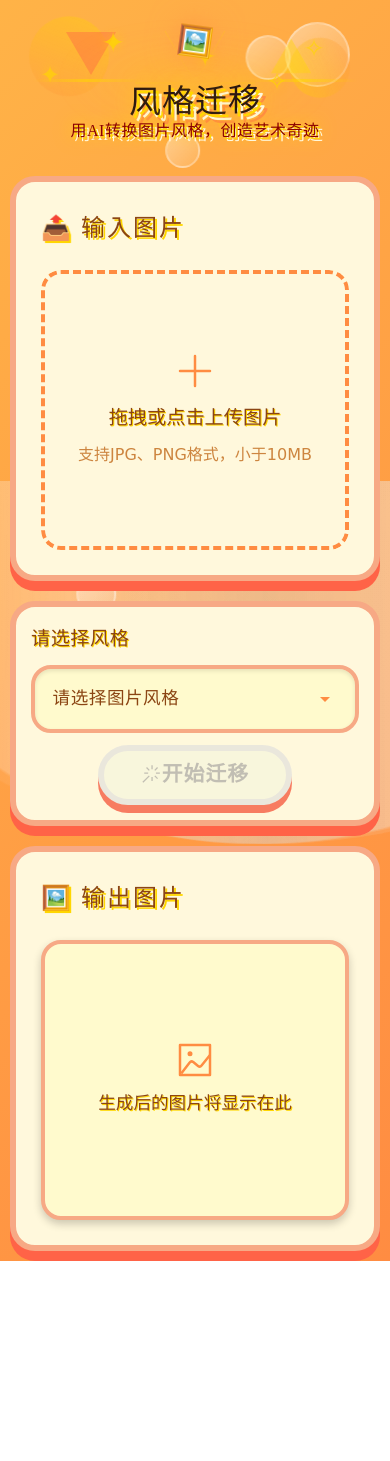
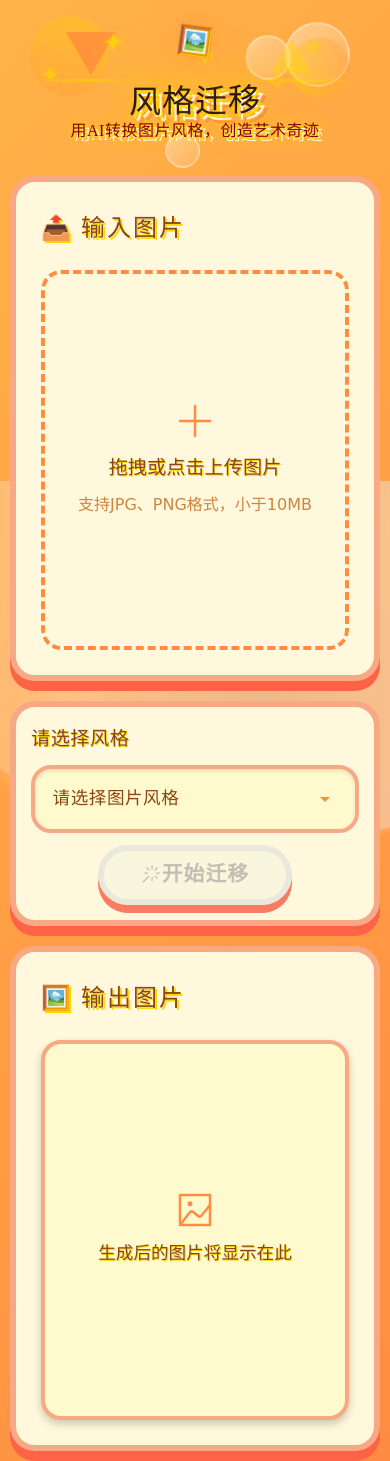
Before and after one commit to CodenameLuo/_004n_AI_Research_Journey, a Vue app: page /style-transfer in a window 390 px wide. Before the commit the page ends 1261 px from the top, so only its background shows below. Built offline with nearby package versions, Linux system fonts and the light colour scheme; a web font is replaced by a local one.

Commit message:
styletransfer delete button pos is ok

```diff
--- a/src/views/StyleTransfer.vue
+++ b/src/views/StyleTransfer.vue
@@ -1286,6 +1286,10 @@ onUnmounted(() => {
     gap: 20px;
 }
 
+.output-section {
+    position: relative;
+}
+
 /* 底部控制面板 */
 .control-panel {
     background: #fff8dc;
@@ -1412,7 +1416,7 @@ onUnmounted(() => {
 }
 
 .image-preview {
-    width: 95%;
+    width: 90%;
     height: auto;
     display: flex;
     align-items: center;
@@ -1420,12 +1424,10 @@ onUnmounted(() => {
     position: relative;
 }
 
-
-
 .image-overlay {
     position: absolute;
-    top: -10px;
-    right: -5px;
+    top: 5px;
+    right: -10px;
     opacity: 1;
     transition: opacity 0.3s ease;
 }
@@ -2130,11 +2132,11 @@ onUnmounted(() => {
     }
 
     .image-container {
-        height: 350px;
+        height: 450px;
     }
 
     .input-uploader {
-        height: 350px;
+        height: 450px;
     }
 
     .control-panel {
@@ -2236,11 +2238,11 @@ onUnmounted(() => {
     }
 
     .image-container {
-        height: 280px;
+        height: 380px;
     }
 
     .input-uploader {
-        height: 280px;
+        height: 380px;
     }
 
     .control-panel,
```
